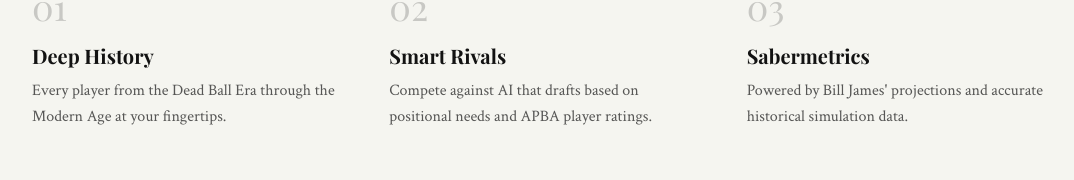
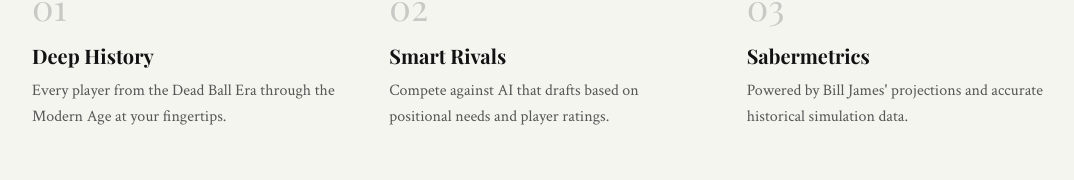
Before and after one commit to jonmcurry/cotg, a React (Vite) app: page / in a window 1280 px wide. Shown: the part 907-1087 px from the top of the page, without its empty margins (96-1170 px from the left). Built offline with nearby package versions, Linux system fonts and the light colour scheme; no server answers.

Commit message:
fix: Rename 'APBA player ratings' to 'player ratings' in UI
Co-Authored-By: Claude Opus 4.5 <noreply@anthropic.com>

```diff
--- a/src/App.tsx
+++ b/src/App.tsx
@@ -197,7 +197,7 @@ export default function App() {
                 <div className="text-4xl font-display text-charcoal/20 mb-4 group-hover:text-burgundy/30 transition-colors">02</div>
                 <h3 className="text-xl font-display font-bold text-charcoal mb-2">Smart Rivals</h3>
                 <p className="font-serif text-charcoal/70 leading-relaxed">
-                  Compete against AI that drafts based on positional needs and APBA player ratings.
+                  Compete against AI that drafts based on positional needs and player ratings.
                 </p>
               </div>
 
```
